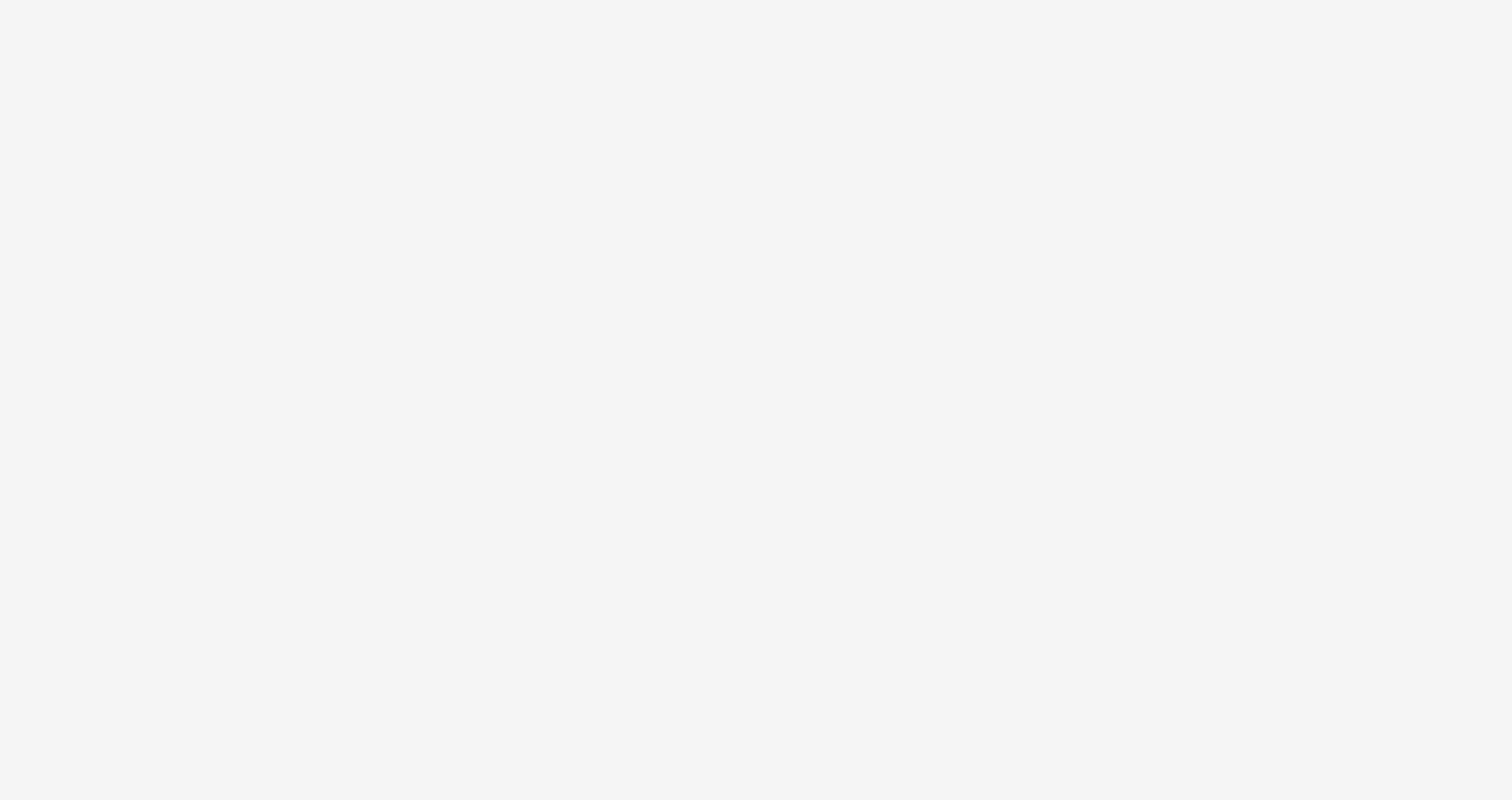
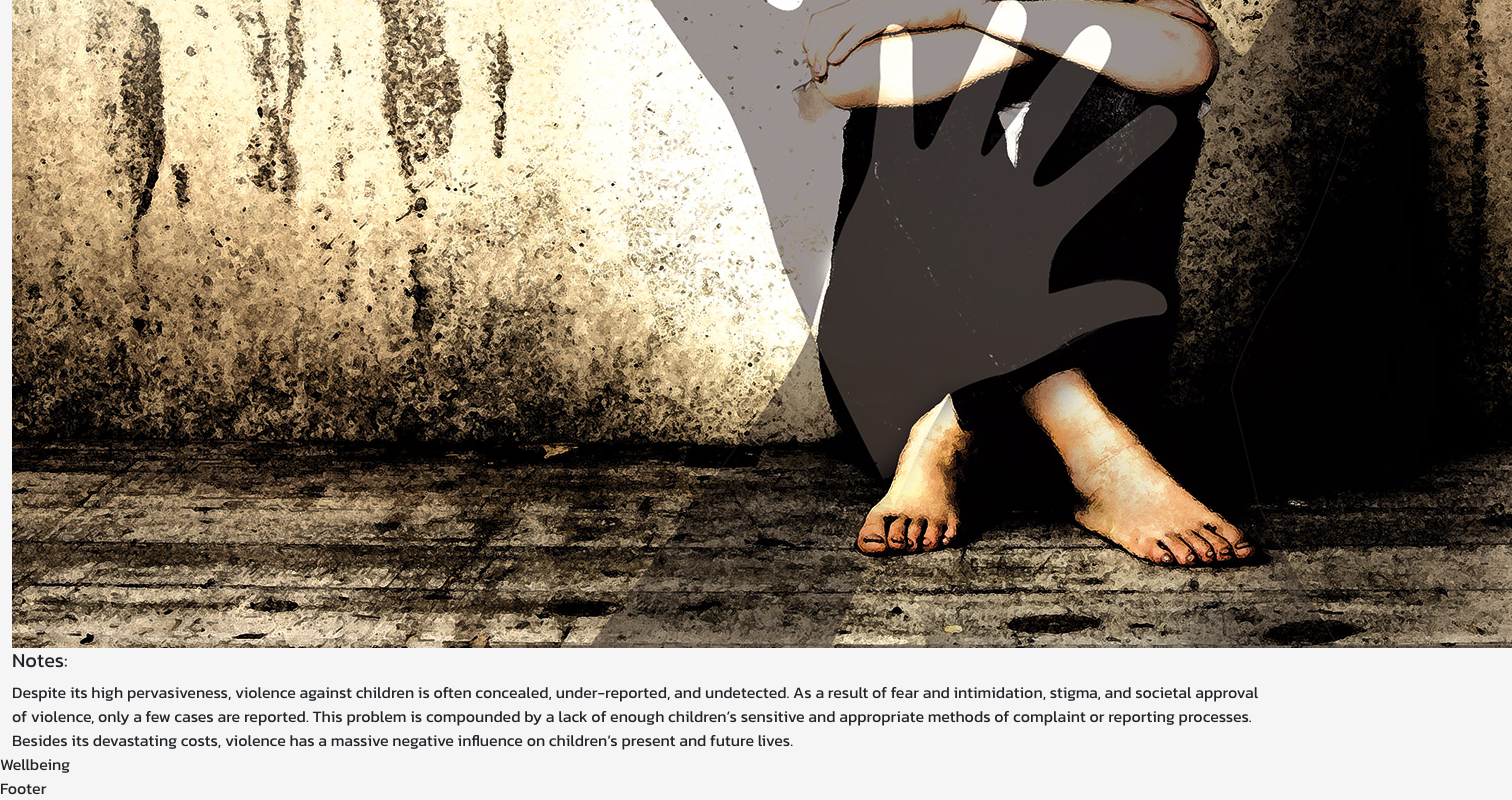
Before and after one commit to Roche001/campaign-website, a React (Create React App) app: page / in a window 1280 px wide. Shown: the part 2565-3365 px from the top of the page, 1512 px wide, since content can reach past the window. Before the commit the page ends 2208 px from the top, so only its background shows below. Built offline with nearby package versions, Linux system fonts and the light colour scheme; a web font is replaced by a local one.

Commit message:
update changes

```diff
--- a/src/components/hidden/Hidden.jsx
+++ b/src/components/hidden/Hidden.jsx
@@ -26,8 +26,14 @@ const Hidden = () => {
           that can safeguard them within their families, schools, and cities
           (SRSG, 2021).{" "}
         </p>
+        <img
+          className="img-responsive"
+          src="./assets/child-abuse.jpg"
+          alt="child-abuse"
+        />
       </div>
       <div className="notes-3">
+        <h5>Notes:</h5>
         Despite its high pervasiveness, violence against children is often
         concealed, under-reported, and undetected. As a result of fear and
         intimidation, stigma, and societal approval of violence, only a few
```
Also changed, not shown: public/assets/child-abuse.jpg (added).
